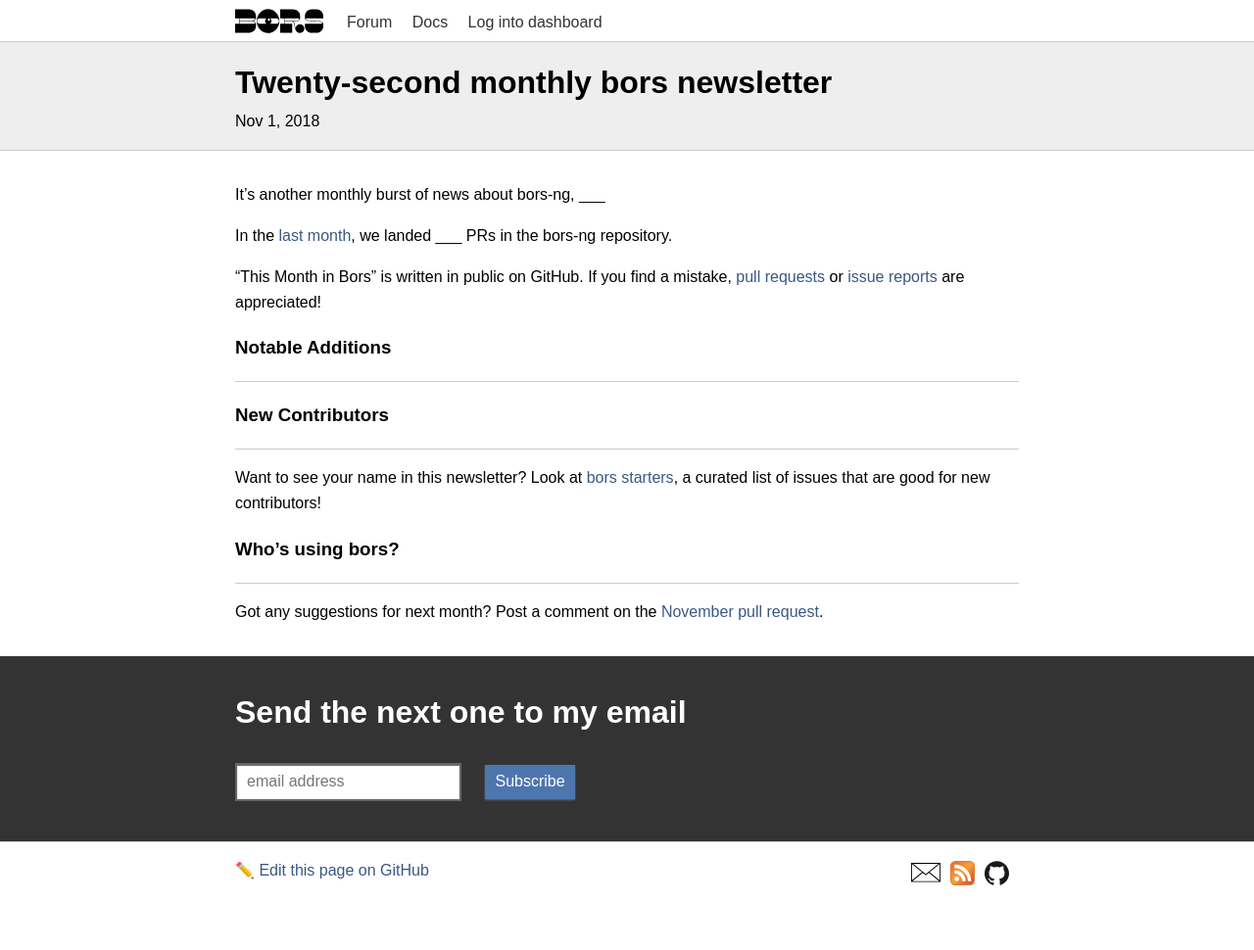
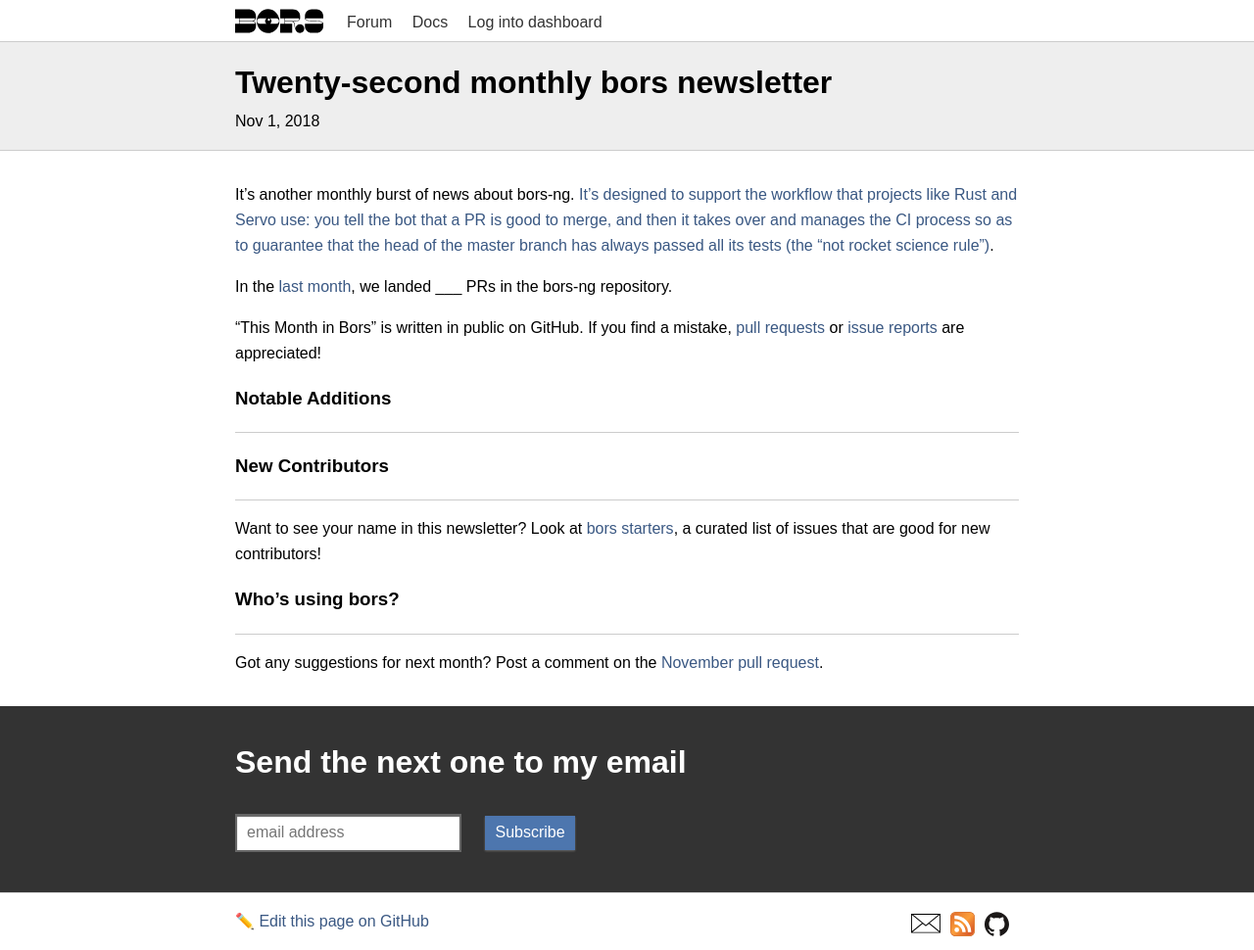
Before and after one commit to bors-ng/bors-ng.github.io, a Jekyll site: the page built from _posts/2018-11-01-tmib-22.md, in a window 1280 px wide. Shown: the whole page at 98% size. Built offline with Jekyll 4.4.1, drawn with Linux system fonts in a browser that asks for light colours; before the commit the page ends 918 px from its top, so only the background shows below that.

Commit message:
Add lede

```diff
--- a/_posts/2018-11-01-tmib-22.md
+++ b/_posts/2018-11-01-tmib-22.md
@@ -6,8 +6,7 @@
 categories: newsletter
 ---
 
-It's another monthly burst of news about bors-ng,
-___
+It's another monthly burst of news about bors-ng. [It's designed to support the workflow that projects like Rust and Servo use: you tell the bot that a PR is good to merge, and then it takes over and manages the CI process so as to guarantee that the head of the master branch has always passed all its tests (the "not rocket science rule")](https://mail.python.org/pipermail/python-dev/2018-January/151921.html).
 
 In the [last month](https://github.com/bors-ng/bors-ng/pulls?utf8=%E2%9C%93&q=is%3Apr%20is%3Aclosed%20closed%3A2018-10-01..2018-10-31),
 we landed ___ PRs in the bors-ng repository.
```
